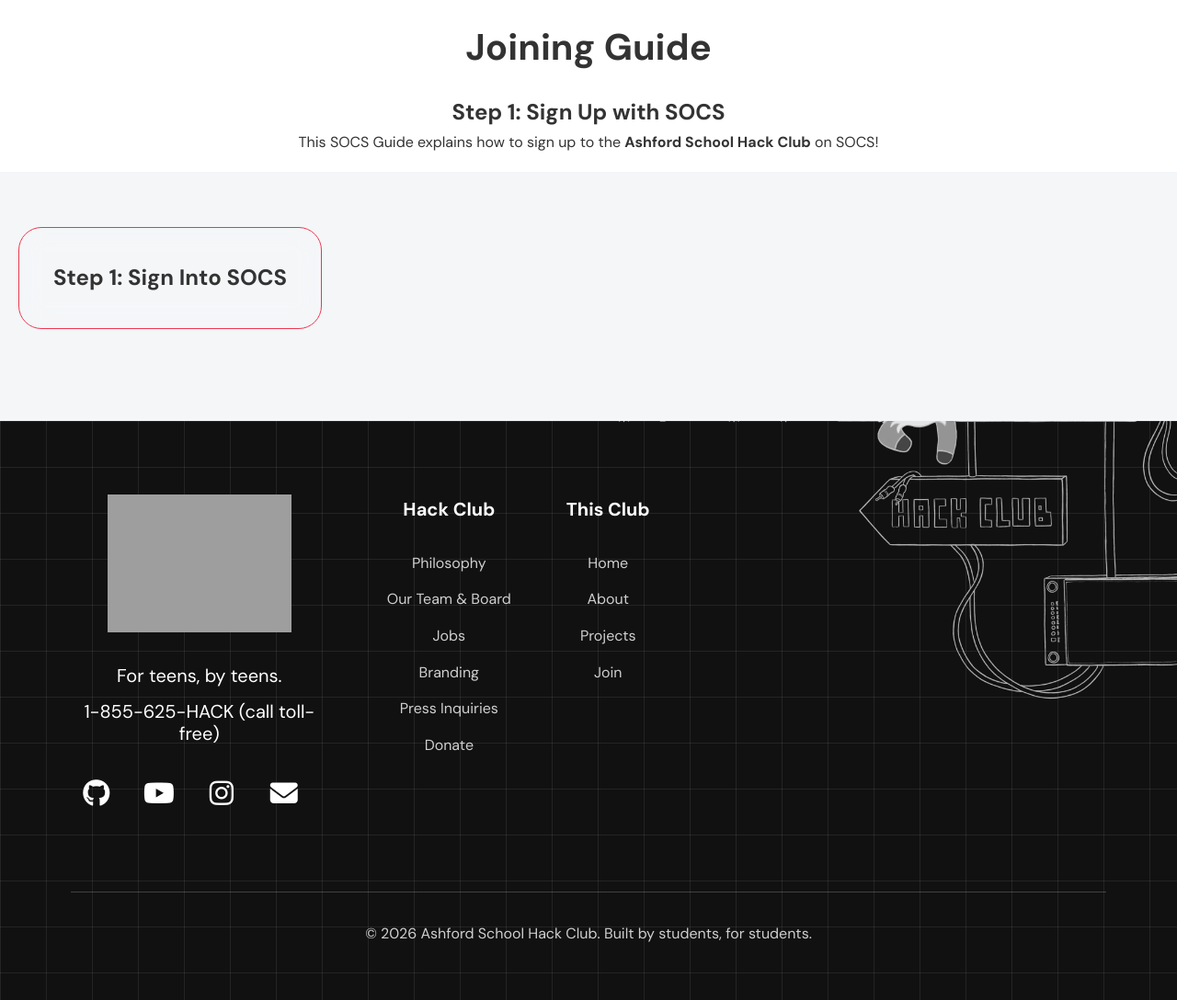
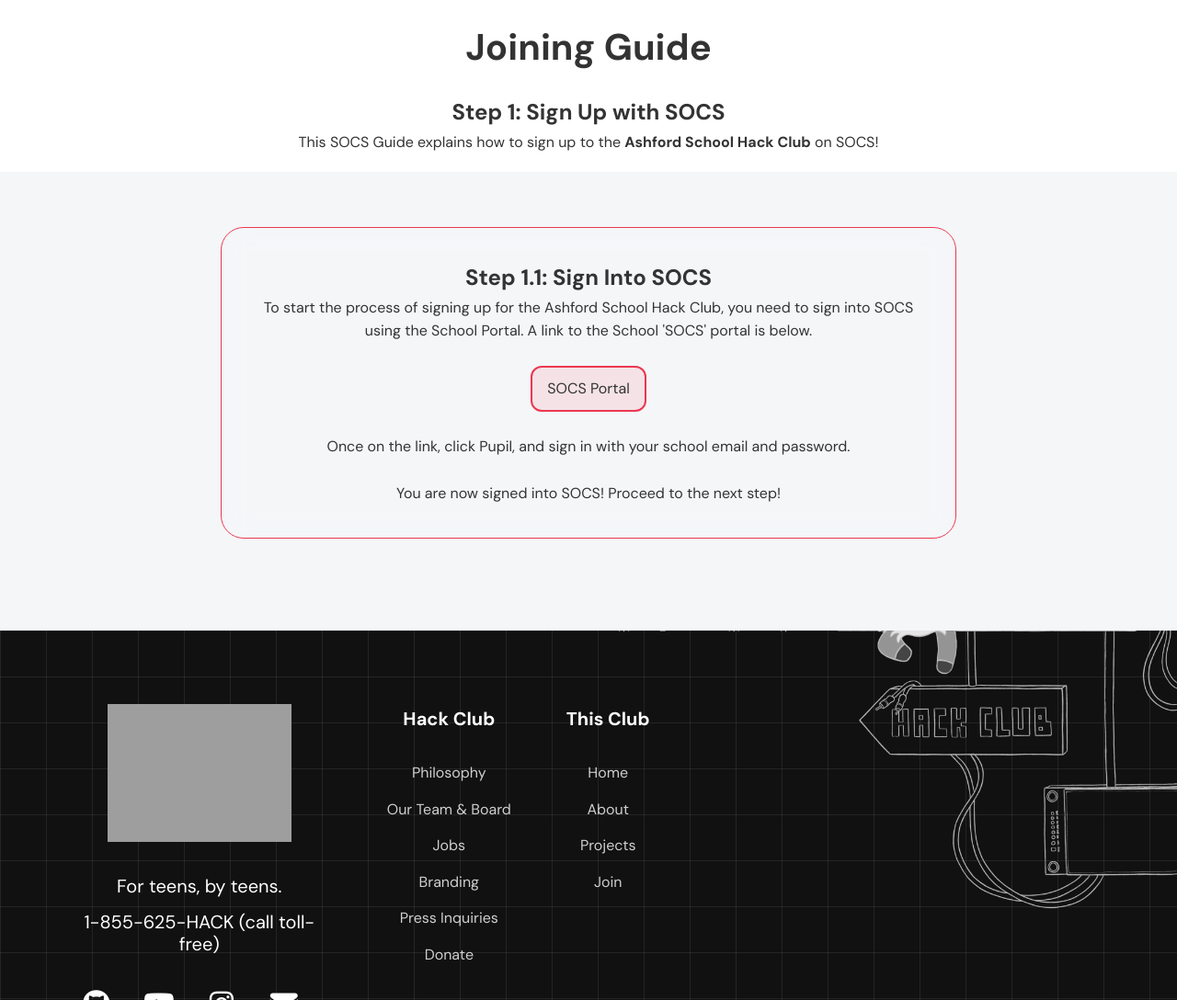
Before and after one commit to SmartSparkCoding/hackclubclubwebsite, a Flask app: page /socsGuide in a window 1280 px wide. Shown: the part 264-1352 px from the top of the page at 92% size. Run offline with Flask 3, Linux system fonts and the light colour scheme; grey boxes are pictures that could not be loaded.

Commit message:
chore(Finish Step 1.1)

```diff
--- a/static/styles.css
+++ b/static/styles.css
@@ -802,13 +802,14 @@
 }
 
 .socsGuide {
+    display: flex;
     justify-content: center;
     padding: 60px 20px;
     gap: 20px;
 }
 
 .guide-card {
-    width: 330px;
+    width: 100vh;
     text-align: center;
     padding: 35px;
     background: rgba(255,255,255,0.08);
@@ -816,6 +817,27 @@
     border-radius: 25px;
     border: 1px solid rgba(236, 55, 80, 1);
     transition: 0.3s ease;
+}
+
+.guide-links {
+    margin-top: 25px;
+    display: flex;
+    justify-content: center;
+    gap: 15px;
+}
+
+.guide-links a {
+    text-decoration: none;
+    color: inherit;
+    padding: 10px 16px;
+    border-radius: 12px;
+    border: 2px solid #ec3750;
+    background: rgba(236, 55, 80, 0.1);
+    transition: 0.2s;
+}
+
+.guide-links a:hover {
+    background: rgba(236, 55, 80, 0.25);
 }
 
 .footer-links {
--- a/templates/socsGuide.html
+++ b/templates/socsGuide.html
@@ -15,7 +15,15 @@
 
 <section class="socsGuide">
     <div class="guide-card">
-        <h2>Step 1: Sign Into SOCS</h2>
+        <h2>Step 1.1: Sign Into SOCS</h2>
+        <p>To start the process of signing up for the Ashford School Hack Club, you need to sign into SOCS using the School Portal. A link to the School 'SOCS' portal is below.</p>
+        <div class="guide-links">
+            <a href="https://www.socscms.com/login/3375/" target="_blank">SOCS Portal</a>
+        </div>
+            <br>
+        <p>Once on the link, click Pupil, and sign in with your school email and password.</p>
+        <br>
+        <p>You are now signed into SOCS! Proceed to the next step!</p>
     </div>
 </section>
 
```
